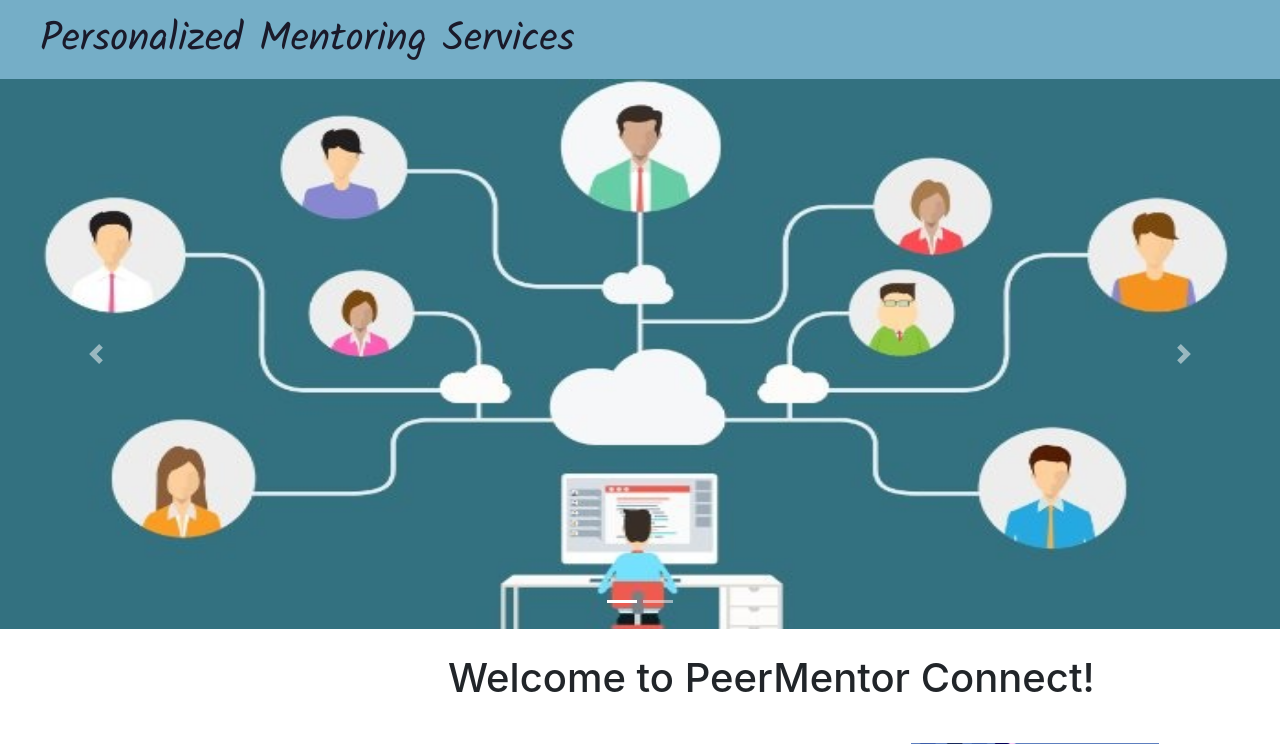
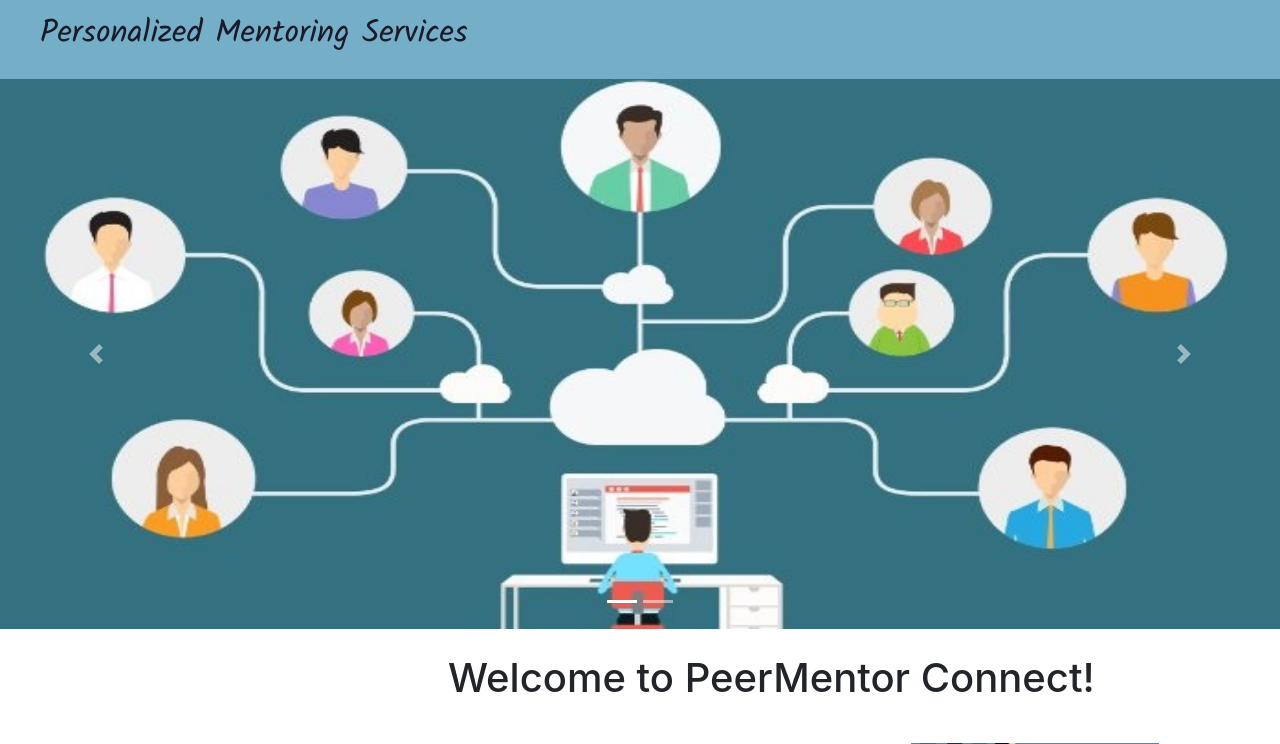
Before and after one commit to saran122529/Carpooling, a Django app: page / in a window 1280 px wide; the page is wider, and only the part inside the window is pictured. Shown: the top 744 px of that part. Run offline with Django 4.2, Linux system fonts and the light colour scheme; some libraries are stand-ins or nearby versions.

Commit message:
updated home page

```diff
--- a/Peer-to-Peer-Carpooling-main/carpool/static/styles/home.css
+++ b/Peer-to-Peer-Carpooling-main/carpool/static/styles/home.css
@@ -8,7 +8,16 @@
   margin: 0;
   padding: 0;
   position: relative;
+}
 
+
+.topnav #name h1 {
+  margin-bottom: 0.5rem;
+  font-family: inherit;
+  font-weight: 500;
+  line-height: 1.2;
+  color: inherit;
+  font-size: 2.0rem;
 }
 
 .topnav a {
@@ -32,7 +41,7 @@
 
 .active {
   /* background-color: #04AA6D; */
-  color: white;
+  color: black;
 }
 
 
@@ -55,6 +64,8 @@
   margin-left: 1px;
 
 }
+
+
 
 .carousel-item active{
 height: 550px
```
Also changed, not shown: Peer-to-Peer-Carpooling-main/carpool/db.sqlite3, Peer-to-Peer-Carpooling-main/carpool/templates/home.html (line endings or trailing spaces).
